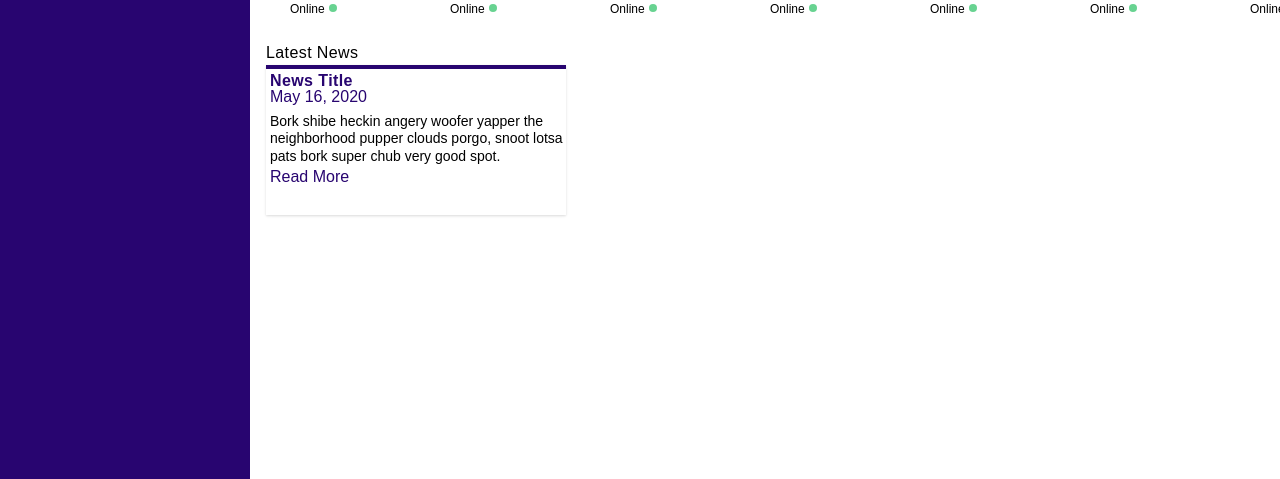
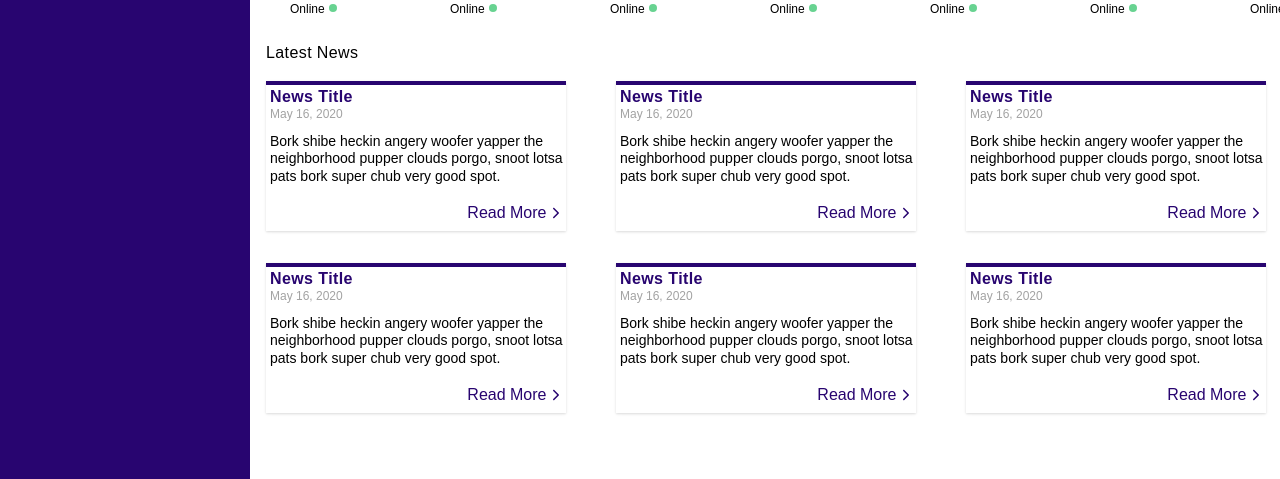
Before and after one commit to Brandon-Gottshall/dogPark, a Next.js app: page / in a window 1280 px wide. Shown: the part 315-794 px from the top of the page. Built offline with nearby package versions, Linux system fonts and the light colour scheme.

Commit message:
ft. functioning new section

```diff
--- a/components/shared/Feed.jsx
+++ b/components/shared/Feed.jsx
@@ -1,6 +1,11 @@
 import FeedCard from './FeedCard'
-export default function Feed() {
+export default function Feed({data, type}) { //type can be used to switch update/news
+    const feedData = data || Array(20).fill({})
+    const cards = feedData.map(() => <FeedCard/>)
+    const grid = `w-screen overflow-x-scroll grid grid-rows-2 grid-cols-${feedData.length/2} col-gap-0 no-scrollbar justify-between no-wrap`
     return(
-        <FeedCard />
+        <div style={{gridTemplateColumns: `repeat(${feedData.length/2}, 350px)`}} className={grid}>
+            {cards}
+        </div>
     )
 }
--- a/components/shared/FeedCard.jsx
+++ b/components/shared/FeedCard.jsx
@@ -1,14 +1,18 @@
+import { IoIosArrowForward } from 'react-icons/io'
 export default function FeedCard({update}) {
+
     update = update || {
         title: 'News Title',
         updatedAt: 'May 16, 2020'
     }
     return(
-        <div className="newsCard shadow bg-white border-t-4 border-c1 ml-4 pl-1 text-left text-c1 font-f1">
+        <div className="newsCard my-4 shadow bg-white border-t-4 border-c1 ml-4 pl-1 text-left text-c1 font-f1">
             <h3 className='h-4 tracking-wide font-semibold'>{update.title}</h3>
-            <p className='h-4 w-full mx-0'>{update.updatedAt}</p>
+            <p className='text-c3 text-xs mt-1 h-4 w-full mx-0'>{update.updatedAt}</p>
             <p className='mt-3 text-black text-left text-sm font-f1 leading-tight' >Bork shibe heckin angery woofer yapper the neighborhood pupper clouds porgo, snoot lotsa pats bork super chub very good spot.</p>
-            <a className='text-right' href="">Read More</a>
+            <div className='flex justify-end w-full'>
+                <button className='w-1/3 flex no-wrap text-right items-center mt-4'>Read More<IoIosArrowForward className='w-4 mx-auto' /></button>
+            </div>
         </div>
     )
 }
--- a/tailwind.config.js
+++ b/tailwind.config.js
@@ -16,10 +16,7 @@ module.exports = {
             gridTemplateColumns: {
                 home: '250px auto',
                 mobileHome: '200px auto',
-                profile: '250px auto 250px',
-            },
-            gridTemplateRows: {
-                newscard: '10% 10% 80%'
+                profile: '250px auto 250px'
             }
         }
     },
```
